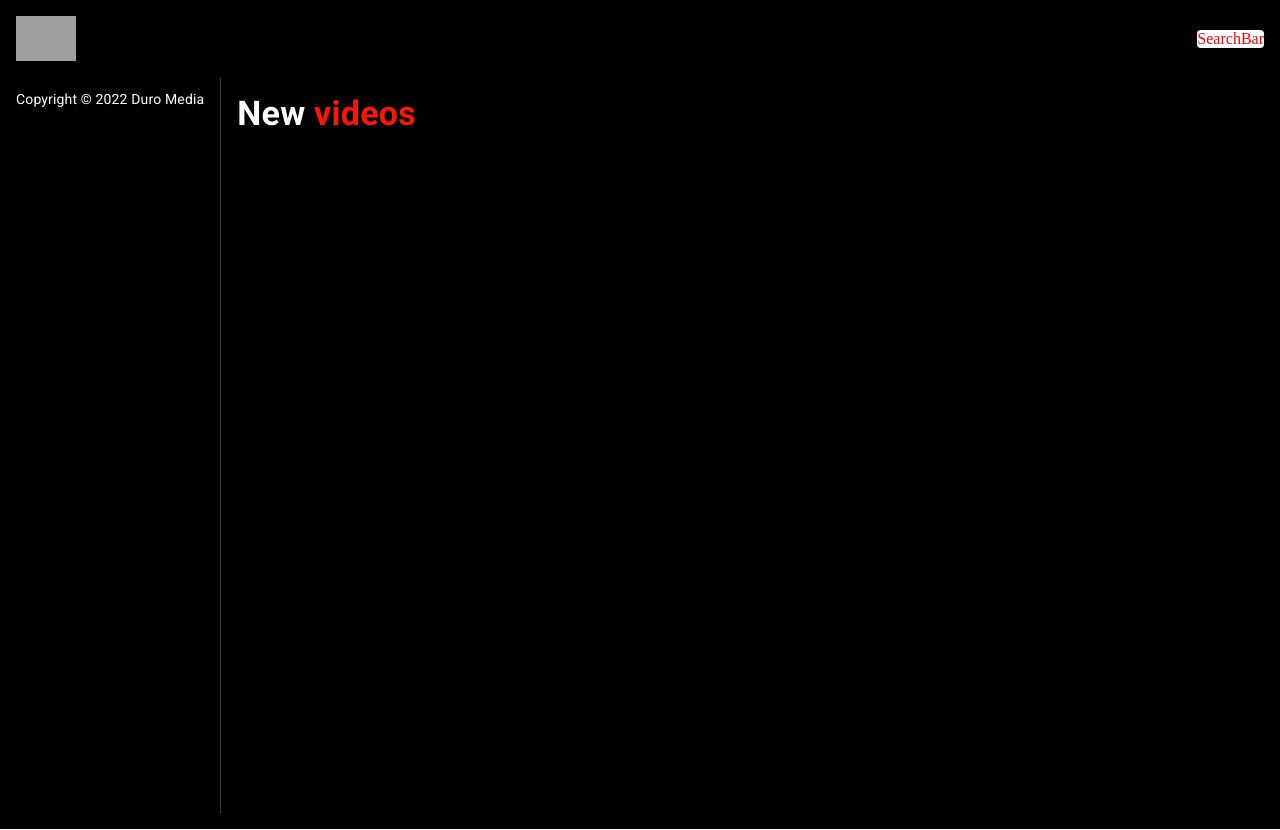
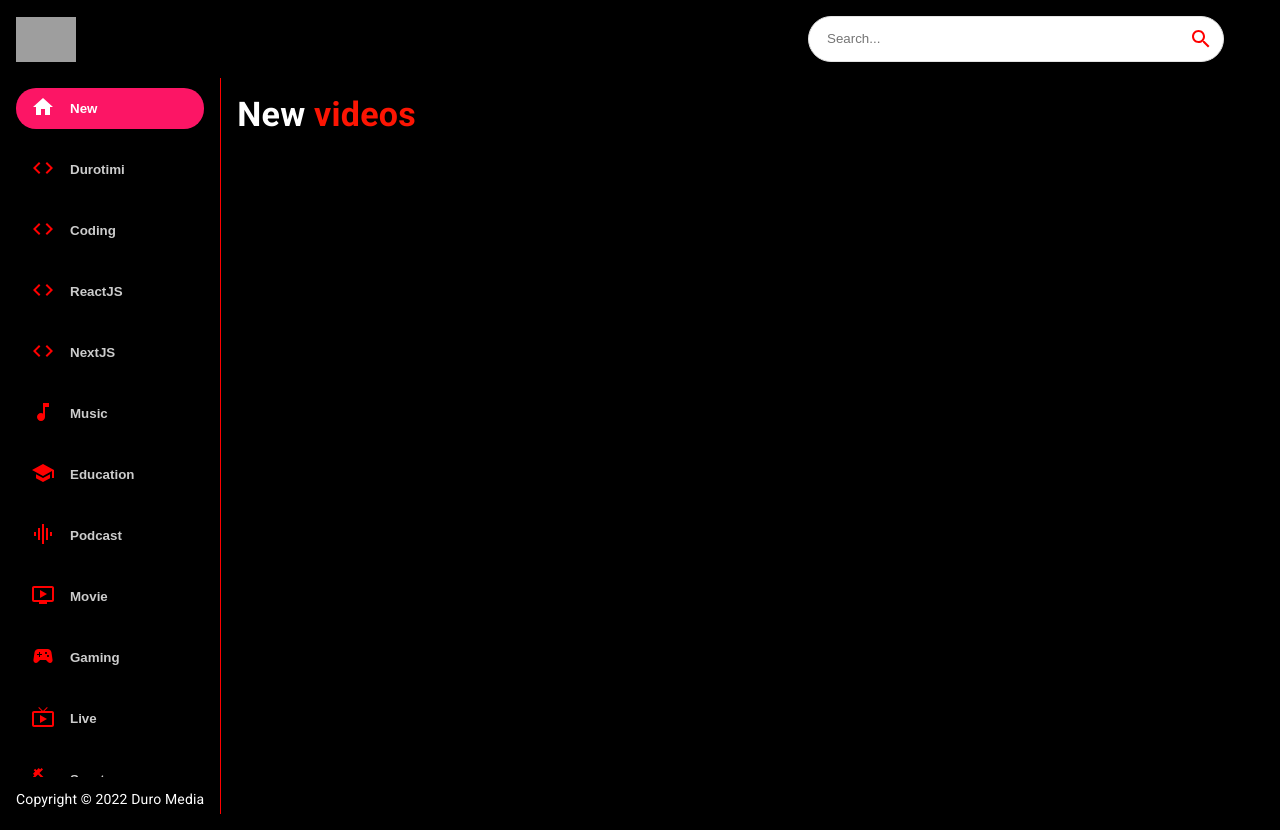
Before and after one commit to Durotemy/youtubeApp, a React (Create React App) app: page / in a window 1280 px wide. Built offline with nearby package versions, Linux system fonts and the light colour scheme; no server answers; grey boxes are pictures that could not be loaded.

Commit message:
sidebar in progress

```diff
--- a/src/components/Feed.js
+++ b/src/components/Feed.js
@@ -1,5 +1,6 @@
 import React, { useEffect, useState } from "react";
 import { Box, Stack, Typography } from "@mui/material";
+import Sidebar from "./SideBar";
 
 import { fetchFromAPI } from "../utils/fetchFromAPI";
 // import { Videos, Sidebar } from "./";
@@ -17,15 +18,15 @@
 
     return (
         <Stack sx={{ flexDirection: { sx: "column", md: "row" } }}>
-            <Box sx={{ height: { sx: "auto", md: "92vh" }, borderRight: "1px solid #3d3d3d", px: { sx: 0, md: 2 } }}>
+            <Box sx={{ height: { sx: "auto", md: "92vh" }, borderRight: "1px solid red", px: { sx: 0, md: 2 } }}>
                 {/* <Sidebar selectedCategory={selectedCategory} setSelectedCategory={setSelectedCategory} /> */}
-
+                <Sidebar />
                 <Typography className="copyright" variant="body2" sx={{ mt: 1.5, color: "#fff", }}>
                     Copyright © 2022 Duro Media
                 </Typography>
             </Box>
 
-            <Box p={2} sx={{ overflowY: "auto", height: "90vh", flex: 2 }}>
+            <Box p={2} sx={{ overflowY: "au to", height: "90vh", flex: 2 }}>
                 <Typography variant="h4" fontWeight="bold" mb={2} sx={{ color: "white" }}>
                     {selectedCategory} <span style={{ color: "#FC1503" }}>videos</span>
                 </Typography>
--- a/src/components/SearchBar.js
+++ b/src/components/SearchBar.js
@@ -2,12 +2,38 @@
 import { useState, useEffect } from "react";
 import { useNavigate } from "react-router-dom";
 import { Paper, IconButton } from "@mui/material";
-import { SearchIcon } from "@mui/icons-material";
-
+import SearchIcon from "@mui/icons-material/Search";
+// import "../index.css";
 
 const SearchBar = () => {
+    const [searchTerm, setSearchTerm] = useState("");
+    const onhandleSubmit = () => {
+        console.log("got here!");
+    }
+
     return (
-        <Paper sx={{ color: 'red' }}>SearchBar</Paper>
+        <Paper
+            component='form'
+            onSubmit={onhandleSubmit}
+            sx={{
+                borderRadius: 20,
+                border: '1px solid #e3e3e3',
+                pl: 2,
+                boxShadow: 'none',
+                mr: { sm: 5 },
+                color: 'red'
+            }}
+        >
+            <input
+                className='search-bar'
+                placeholder='Search...'
+                value={searchTerm}
+                onChange={(e) => setSearchTerm(e.target.value)}
+            />
+            <IconButton type='submit' sx={{ p: '10px', color: 'red' }} aria-label='search'>
+                <SearchIcon />
+            </IconButton>
+        </Paper>
     )
 }
 
--- a/src/components/SearchFeed.js
+++ b/src/components/SearchFeed.js
@@ -2,7 +2,7 @@
 
 const SearchFeed = () => {
     return (
-        <div style={{ color: "white" }}>Feeder</div>
+        <div style={{ color: "white" }}>Feederman</div>
     )
 }
 
--- /dev/null
+++ b/src/components/SideBar.js
@@ -0,0 +1,29 @@
+import React from 'react'
+import { Box, Stack, Typography } from "@mui/material";
+import { categories } from "../utils/constants";
+const selectedCategory = 'New'
+const Sidebar = () => {
+    return (
+        <Stack
+            direction="row"
+            sx={{
+                overflow: "auto",
+                height: { sx: 'auto', md: '95%' },
+                flexDirection: { md: 'column' },
+            }}
+        >
+            {categories.map((category) => (
+                <button className="category-btn"
+                    style={{ backgroundColor: category.name === selectedCategory && "#FC1565", color: 'white' }}
+                    key={category.name}
+                >
+                    <span style={{ color: category.name === selectedCategory ? 'white' : 'red', marginRight: '15px ' }}>{category.icon}</span>
+                    <span style={{ opacity: category.name === selectedCategory ? "1" : "0.8" }}>{category.name}</span>
+
+                </button>
+            ))
+            }
+        </Stack >
+    )
+}
+export default Sidebar;
```
